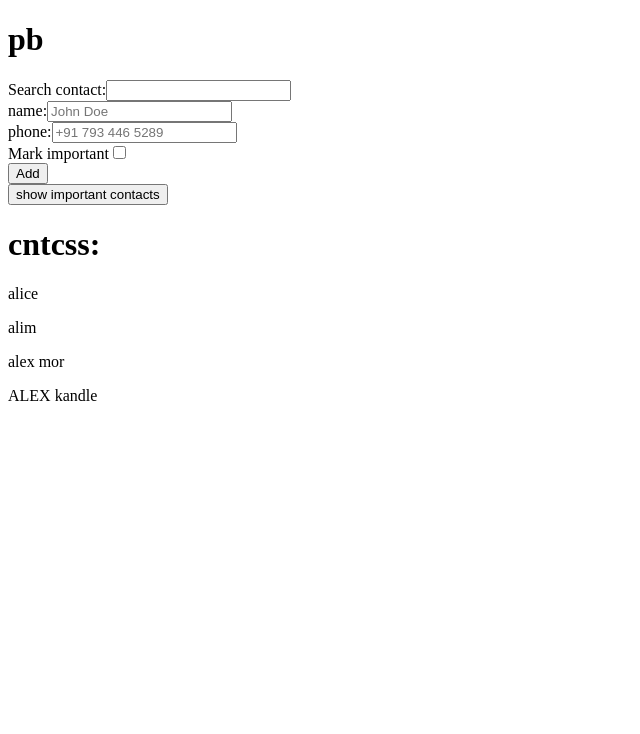
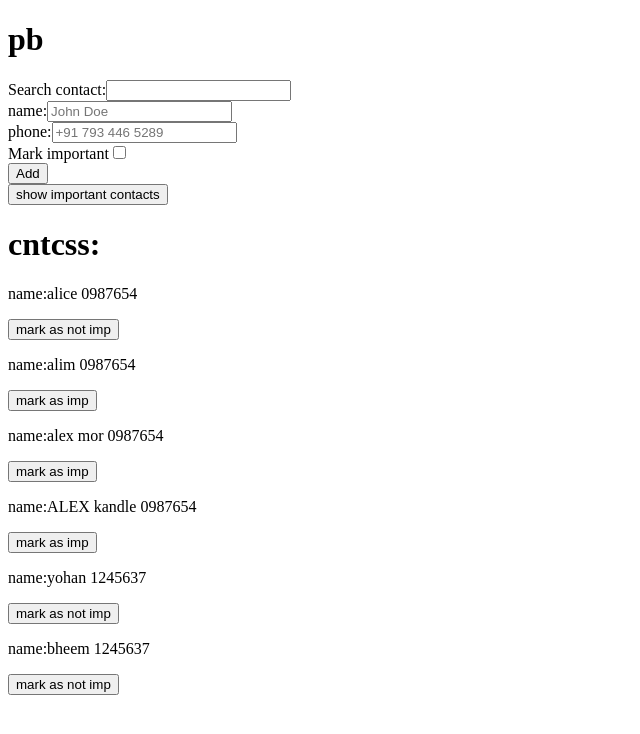
Before and after one commit to thasneem9/fullstackopen, a React (Vite) app in the folder part2/: page / in a window 1280 px wide. Shown: the top 734 px of the page, without its empty margins (0-640 px from the left). Built offline with nearby package versions, Linux system fonts and the light colour scheme; data requests are answered from the project's data file.

Commit message:
part2b-put method, find(),toggling

```diff
--- a/part2/db.json
+++ b/part2/db.json
@@ -1,16 +1,41 @@
 {
-    "contacts":[
-        {"id":1,
-        "name":"alice",
-        "important":true},
-        {"id":2,
-        "name":"alim",
-        "important":false},
-        {"id":3,
-        "name":"alex mor",
-        "important":false},
-        {"id":4,
-        "name":"ALEX kandle",
-        "important":false}
-    ]
+  "contacts": [
+    {
+      "id": "1",
+      "name": "alice",
+      "important": true,
+      "number": "0987654"
+    },
+    {
+      "id": "2",
+      "name": "alim",
+      "important": false,
+      "number": "0987654"
+    },
+    {
+      "id": "3",
+      "name": "alex mor",
+      "important": false,
+      "number": "0987654"
+    },
+    {
+      "id": "4",
+      "name": "ALEX kandle",
+      "important": false,
+      "number": "0987654"
+    },
+    {
+      "name": "yohan",
+      "important": true,
+      "number": "1245637",
+      "id": "tlVaSUxEDzQ"
+    },
+    {
+      "name": "bheem",
+      "important": true,
+      "number": "1245637",
+      "id": "OovBM4o9yC8"
+    }
+  ],
+  "$schema": "./node_modules/json-server/schema.json"
 }
--- a/part2/src/App.jsx
+++ b/part2/src/App.jsx
@@ -7,17 +7,17 @@ import dbcontacts from '../db.json'
 const App=()=>{
 
 
-const [contacts,setContacts]=useState([dbcontacts.contacts])
+const [contacts,setContacts]=useState(dbcontacts.contacts)
+    const [imp,setImp]=useState(false)//bcs 2 components need this
 
-
+//GET REQ
 useEffect(()=>{
   const promise=axios.get('http://localhost:3001/contacts') //shud be name of the json
   promise.then(response=>{
-    console.log(response.data)
+    console.log(response)
     setContacts(response.data)
       })
 },[])
-
 
 
 
@@ -25,8 +25,8 @@ useEffect(()=>{
   <h1>pb</h1>
 
     <SearchFilter contacts={contacts}/>
-   <AddContactForm contacts={contacts} setContacts={setContacts}/>
-   <DisplayContacts contacts={contacts}/>
+   <AddContactForm contacts={contacts} setContacts={setContacts} imp={imp} setImp={setImp}/>
+   <DisplayContacts contacts={contacts} setContacts={setContacts} setImp={setImp}/>
 
 
   </>)
--- a/part2/src/components/AddContactForm.jsx
+++ b/part2/src/components/AddContactForm.jsx
@@ -1,21 +1,38 @@
-import { useState } from "react"
+import { useState,useEffect } from "react"
+import axios from 'axios'
 
 const AddContactForm=({contacts,setContacts})=>{
-    const [imp,setImp]=useState(false)
-    const [number,setNumber]=useState()
+
+    const [number,setNumber]=useState('')
 const [name,setName]=useState('')
-  let newContact={'name':'','imp':false}
+const [imp,setImp]=useState(false)
+
+
+
+
+  let newContact={'name':'','important':false,'number':404404}
 
   const checkDuplicate=(arr,val)=>{
     return arr.some(arrVal=>arrVal.name===val)
 
   }
+
 const handleAddContact=(e)=>{
   e.preventDefault()
-    newContact.name=name
-  newContact.imp=imp
-checkDuplicate(contacts,name)?alert(`${name} already exists`):setContacts([...contacts,newContact])
 
+  newContact.name=name
+  newContact.important=imp
+  newContact.number=number
+
+  if(checkDuplicate(contacts,name)){
+      alert(`${name} already exists`)}
+  else{
+        //setContacts([...contacts,newContact]) needed to update in UI ????
+        const promise=axios.post('http://localhost:3001/contacts',newContact)
+          promise.then(response=>{
+            console.log("posetd",response.data)
+          })
+  }
 }
 
     return(<>
@@ -34,7 +51,7 @@ checkDuplicate(contacts,name)?alert(`${name} already exists`):setContacts([...co
       <br/>
 
       <label> Mark important
-      <input type='checkbox'  onChange={(e)=>setImp(e.target.checked)} required />
+      <input type='checkbox'  onChange={(e)=>setImp(e.target.checked)}  />
        </label>
 
       <br/>
--- a/part2/src/components/DisplayContacts.jsx
+++ b/part2/src/components/DisplayContacts.jsx
@@ -1,18 +1,55 @@
 import { useState } from "react"
+import axios from 'axios'
 
 
+const DisplayContacts=({contacts,setContacts})=>{
+    const [showImp,setShowImp]=useState(false)
 
-const DisplayContacts=({contacts})=>{
-    const [showImp,setShowImp]=useState(false)
+
     const handleShowImp=(e)=>{
         e.preventDefault()
     setShowImp(!showImp)
     }
+    const toggleImportance=(id,imp)=>{
+    console.log("called togggles")
+        //update object using id- to send as object
+          //fetch the contact with id
+
+            let contactToUpdate=contacts.find(c=>c.id===id)
+            console.log("contactToUpdate",contactToUpdate)
+            //update the fetched contact's attribute
+            let updatedContact={...contactToUpdate,important:!contactToUpdate.important}
+
+             console.log("updatedContact: ",updatedContact)
+
+        //update the data in json-server:
+        const promise=axios.put(`http://localhost:3001/contacts/${id}`,updatedContact)
+        promise.then(response=>{
+            console.log("resp:",response)
+        })
+
+        //update UI hence chnage state of contacts
+        setContacts(contacts.map(c=>{   //if ABC THEN RETURN x, else RETURN Y... its returning what to map down
+           return c.id==id?updatedContact:c
+        }))
+
+    }
+
+
 
     return(<>
+
 <button onClick={handleShowImp}>{showImp?'show all':'show important contacts'}</button>
 <h1>cntcss:</h1>
-  {showImp?contacts.filter(c=>c.important===true).map((c,i)=>(<p key={i}>{c.name}</p>)):contacts.map((c,i)=>(<p key={i}>{c.name}</p>))}
+
+  {showImp?contacts.filter(c=>c.important===true).map((ci,i)=>(<p key={i}>{ci.name} {ci.number}</p>)):
+  contacts.map((cx,i)=>(
+
+    <div key={i}>
+    <p > name:{cx.name} {cx.number}</p>
+    <button  onClick={()=>toggleImportance(cx.id,cx.important)}>{cx.important?'mark as not imp':'mark as imp'}</button>
+    </div>
+     ))}
 
 
 </>)
--- a/part2/src/components/SearchFilter.jsx
+++ b/part2/src/components/SearchFilter.jsx
@@ -2,13 +2,15 @@ import { useState } from "react"
 
 const SearchFilter=({contacts})=>{
 const [searchItem,setSearchItem]=useState('')
+console.log("searchHere",contacts)
 
-console.log("contacts props",contacts)
+
     return(<>
       {/*search/filter contacts */}
   <label>Search contact:<input type='text' value={searchItem} onChange={(e)=>setSearchItem(e.target.value)}/></label>
   {searchItem===''?'':
-  contacts.filter(c=>c.name.toLowerCase().includes(searchItem.toLowerCase())).map((n,i)=>(<p key={i}>{n.name}</p>))}
+  contacts.filter(c=>c.name.toLowerCase().includes(searchItem.toLowerCase())).map(
+    (n,i)=>(<p key={i}>name:{n.name}</p>))}
 
     </>)
 }
```
Lines whose indentation alone changed are shown as unchanged.
